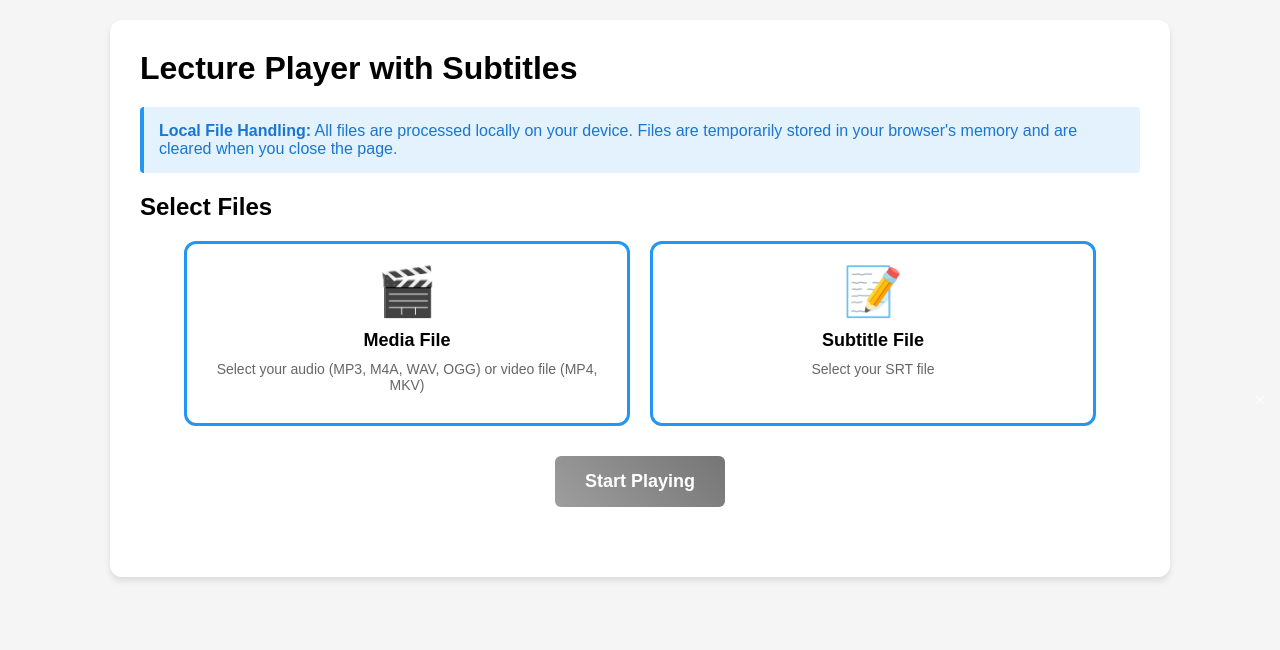
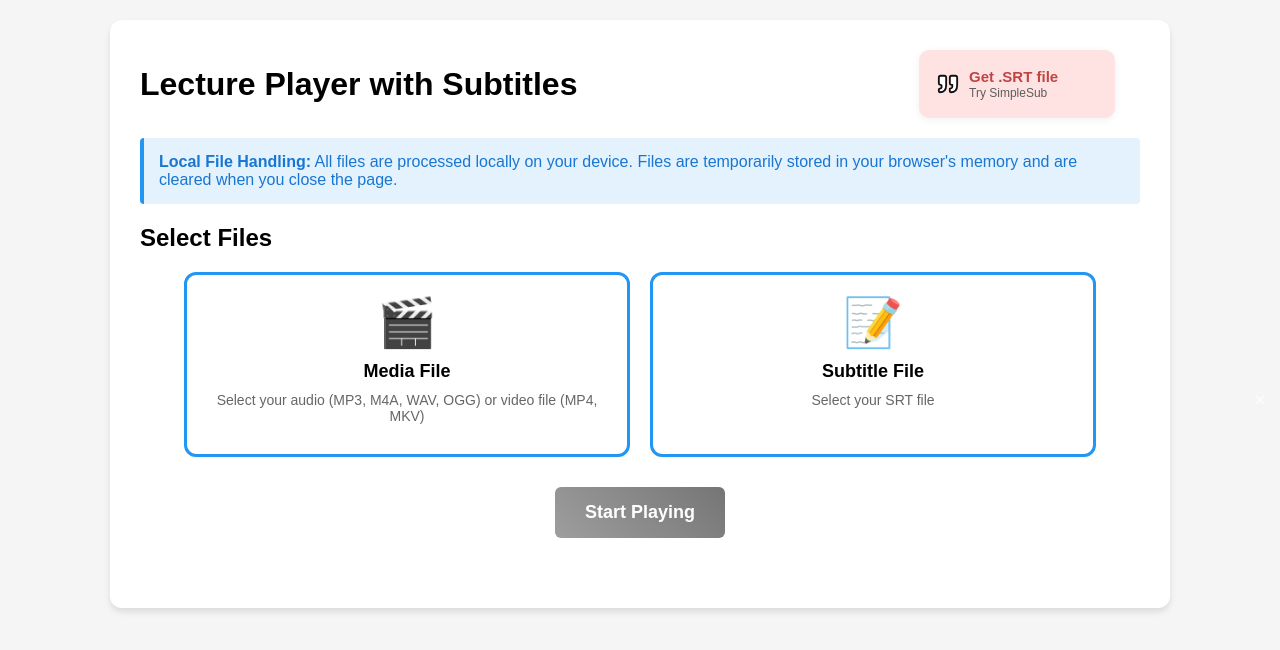
Before and after one commit to LukaMarkicevic/Lecture-Player, a plain HTML site: page index.html in a window 1280 px wide. Drawn offline with Linux system fonts and the light colour scheme.

Commit message:
added simplesub ad

```diff
--- a/index.css
+++ b/index.css
@@ -377,3 +377,82 @@ button:hover {
         height: 50vh;
     }
 }
+
+/* Soft, Integrated Banner Ad Styles */
+.banner-ad {
+    margin-right: 10px;
+    display: inline-block;
+}
+
+.banner-ad a {
+    text-decoration: none;
+    color: inherit;
+}
+
+.banner-content {
+    background-color: #ffe3e3;
+    border-radius: 10px;
+    padding: 10px 18px;
+    display: flex;
+    align-items: center;
+    gap: 10px;
+    min-width: 160px;
+    box-shadow: 0 2px 8px 0 rgba(0,0,0,0.06);
+    height: 48px;
+    transition: box-shadow 0.2s, transform 0.2s;
+}
+
+.banner-content:hover {
+    box-shadow: 0 4px 16px 0 rgba(0,0,0,0.10);
+    transform: translateY(-2px);
+}
+
+.banner-icon {
+    width: 22px;
+    height: 22px;
+    flex-shrink: 0;
+    /* No fill or stroke overrides, use original SVG colors */
+}
+
+.banner-text {
+    display: flex;
+    flex-direction: column;
+    gap: 0;
+}
+
+.banner-headline {
+    font-family: Arial, Segoe UI, sans-serif;
+    color: #c14444;
+    font-weight: 600;
+    font-size: 15px;
+    line-height: 1.1;
+    margin-bottom: 2px;
+    /* No outline or shadow */
+}
+
+.banner-subtitle {
+    font-family: Arial, Segoe UI, sans-serif;
+    color: #444;
+    font-weight: 400;
+    font-size: 12px;
+    opacity: 0.85;
+    line-height: 1;
+}
+
+@media (max-width: 768px) {
+    .banner-content {
+        min-width: 120px;
+        padding: 8px 10px;
+        height: 40px;
+    }
+    .banner-icon {
+        width: 18px;
+        height: 18px;
+    }
+    .banner-headline {
+        font-size: 13px;
+    }
+    .banner-subtitle {
+        font-size: 11px;
+    }
+}
--- a/index.html
+++ b/index.html
@@ -25,6 +25,20 @@
     <div class="container">
         <div class="header-container">
             <h1>Lecture Player with Subtitles</h1>
+            <div class="banner-ad">
+                <a href="https://simplesub.app" target="_blank" rel="noopener noreferrer">
+                    <div class="banner-content">
+                        <svg class="banner-icon" viewBox="0 0 24 24" width="22" height="22" xmlns="http://www.w3.org/2000/svg" fill="#fff" stroke="#111111" stroke-width="2" stroke-linecap="round" stroke-linejoin="round">
+                            <path d="M3 21c3 0 7-1 7-8V5c0-1.25-.756-2.017-2-2H4c-1.25 0-2 .75-2 1.972V11c0 1.25.75 2 2 2 1 0 1 0 1 1v1c0 1-1 2-2 2s-1 .008-1 1.031V20c0 1 0 1 1 1z"/>
+                            <path d="M15 21c3 0 7-1 7-8V5c0-1.25-.757-2.017-2-2h-4c-1.25 0-2 .75-2 1.972V11c0 1.25.75 2 2 2h.75c0 2.25.25 4-2.75 4v3c0 1 0 1 1 1z"/>
+                        </svg>
+                        <div class="banner-text">
+                            <div class="banner-headline">Get .SRT file</div>
+                            <div class="banner-subtitle">Try SimpleSub</div>
+                        </div>
+                    </div>
+                </a>
+            </div>
             <div class="support-button">
                 <script type="text/javascript" src="https://cdnjs.buymeacoffee.com/1.0.0/button.prod.min.js" data-name="bmc-button" data-slug="eoBVsrZ" data-color="#5F7FFF" data-emoji="" data-font="Cookie" data-text="Buy me a coffee" data-outline-color="#000000" data-font-color="#ffffff" data-coffee-color="#FFDD00"></script>
             </div>
```
Also changed, not shown: static/simplesub.svg (added).
